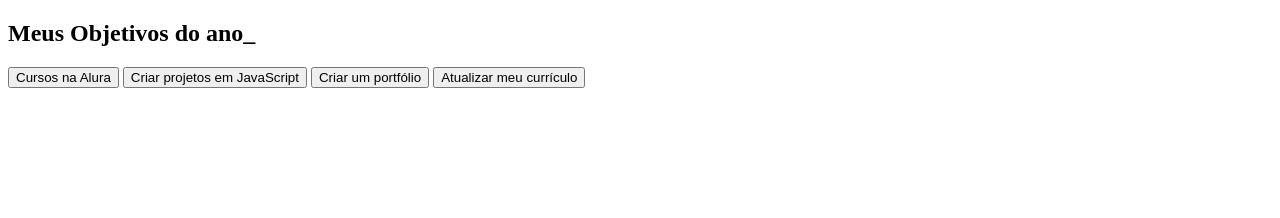
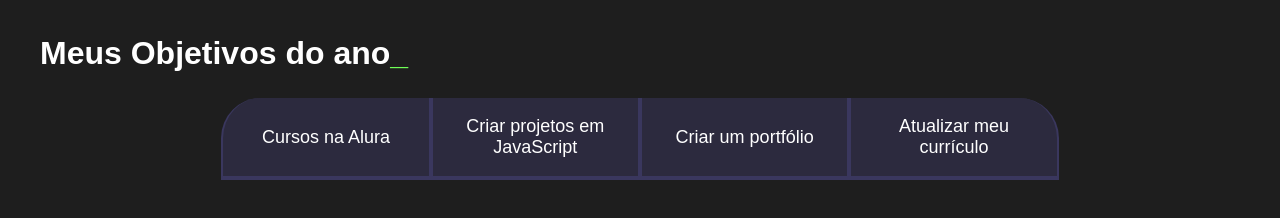
Before and after one commit to Coringadograu/Projeto-de-vida-, a plain HTML site: page style.html in a window 1280 px wide. Drawn offline with Linux system fonts and the light colour scheme.

Commit message:
Add files via upload

```diff
--- a/style.css
+++ b/style.css
@@ -0,0 +1,143 @@
+:root{
+    --cor-de-fundo: #1E1E1E;
+}
+:root{
+    --cor-de-fundo: #1E1E1E;
+    --verde: #6FFF57;
+    --branco: #FFFFFF;
+    --botao-ativo: #3A375E;
+}
+:root{
+    --cor-de-fundo: #1E1E1E;
+    --verde: #6FFF57;
+    --branco: #FFFFFF;
+    --botao-ativo: #3A375E;
+    --botao-inativo: rgba(58, 55, 94, 0.5);
+    --texto-fundo: rgba(58, 55, 94, 0.3);
+}
+@import url('https://fonts.googleapis.com/css2?family-Chakra+Petch:w ght@400:700&display=swap');
+body{
+    background-color: var(--cor-de-fundo);
+}
+@import url('https://fonts.googleapis.com/css?family=Chakra+Petch:wght@400;700&display=swap');
+
+:root {
+  --cor-de-fundo: #161618;
+  --verde: #6FFF57;
+  --branco: #FFFFFF;
+  --botao-ativo: #3A375E;
+  --botao-inativo: rgba(58, 55, 94, 0.5);
+  --texto-fundo: rgba(58, 55, 94, 0.3);
+}
+
+body {
+  background-color: var(--cor-de-fundo);
+  color: var(--branco);
+  font-family: 'Chakra Petch', sans-serif;
+}
+:root {
+    --cor-de-fundo: #1E1E1E;
+    --verde: #6FFF57;
+    --branco: #FFFFFF;
+    --botao-ativo: #3A375E;
+    --botao-inativo: rgba(58, 55, 94, 0.5);
+    --texto-fundo: rgba(58, 55, 94, 0.3);
+}
+@import url('https://fonts.googleapis.com/css2?family=Chakra+Petch:wght@400;700&display=swap');
+body {
+    background-color: var(--cor-de-fundo);
+    color: var(--branco);
+    font-family: 'Chakra Petch', sans-serif;
+}
+.conteudo-principal {
+    display: flex;
+    flex-direction: column;
+    justify-content: center;
+    align-items: center;
+    max-width: 1200px;
+    width: 100%;
+    margin: 0 auto;
+}
+.titulo-principal {
+    text-align: left;
+    width: 100%;
+    font-size: 32px;
+}
+.titulo-principal span {
+    color: var(--verde);
+}
+.botao{
+    font-family: "Crakra Petch", sans-serif;
+    background-color: var(--botao-inativo);
+    color: var(--branco);
+    display: flex;
+    justify-content: center;
+    padding: 1em;
+    font-size: 18px;
+    align-items: center;
+}
+.botao {
+    font-family: "Crakra Petch", sans-serif;
+    background-color: var(--botao-inativo);
+    color: var(--branco);
+    display: flex;
+    justify-content: center;
+    padding: 1em;
+    font-size: 18px;
+    align-items: center;
+    width: 100%;
+    border-bottom: 4px solid var(--botao-ativo);
+    border-left: 2px solid var(--botao-ativo);
+    border-right: 2px solid var(--botao-ativo);
+    border-top: none;
+}
+.botoes {
+    display: block;
+}
+
+@media screen and (min-width: 768px) {
+    .botoes {
+        display: flex;
+    }
+}
+.botao:first-child {
+    border-radius: 40px 40px 0 0;
+}
+@media screen and (min-width: 768px) {
+    .botoes {
+        display: flex;
+    }
+
+    .botao:first-child {
+        border-radius: 40px 0 0 0;
+    }
+
+    .botao:last-child {
+        border-radius: 0 40px 0 0;
+    }
+}
+.conteudo-principal {
+    display: flex;
+    flex-direction: column;
+    justify-content: center;
+    align-items: center;
+    max-width: 1200px;
+    width: 100%;
+    margin: 0 auto;
+}
+.titulo-principal {
+    text-align: left;
+    width: 100%;
+    font-size: 32px;
+}
+.botao {
+    font-family: "Crakra Petch", sans-serif;
+    background-color: var(--botao-inativo);
+    color: var(--branco);
+    display: flex;
+    justify-content: center;
+    padding: 1em;
+    font-size: 18px;
+    align-items: center;
+    width: 100%;
+}
--- a/style.html
+++ b/style.html
@@ -5,11 +5,15 @@
   <meta name="viewport" content="width=device-width, initial-scale=1.0">
   <title>Meus objetivos do ano</title>
 </head>
+</html>
 <body>
+  <section class="conteudo-principal"></section>
+</body>
+</html>
 </html>
 <body>
   <section class="conteudo-principal">
-      <h2 class="titulo-principal">Meus Objetivos do ano_</h2>
+    <h2 class="titulo-principal">Meus Objetivos do ano<span>_</span></h2>
     <div class="botoes">
       <button class="botao">Cursos na Alura</button>
       <button class="botao">Criar projetos em JavaScript</button>
@@ -19,3 +23,4 @@
   </section>
 </body>
 </html>
+<link rel="stylesheet" href="style.css">
```
Lines whose indentation alone changed are shown as unchanged.
